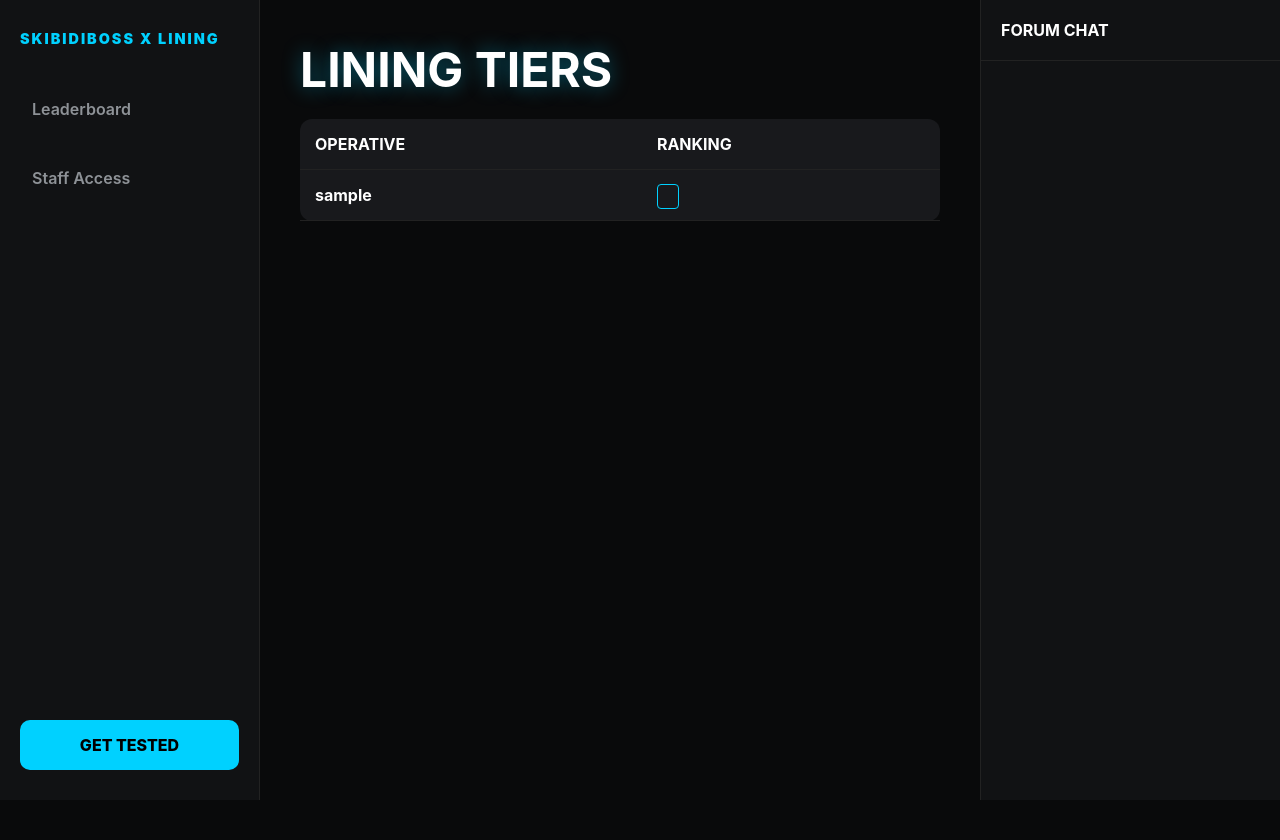
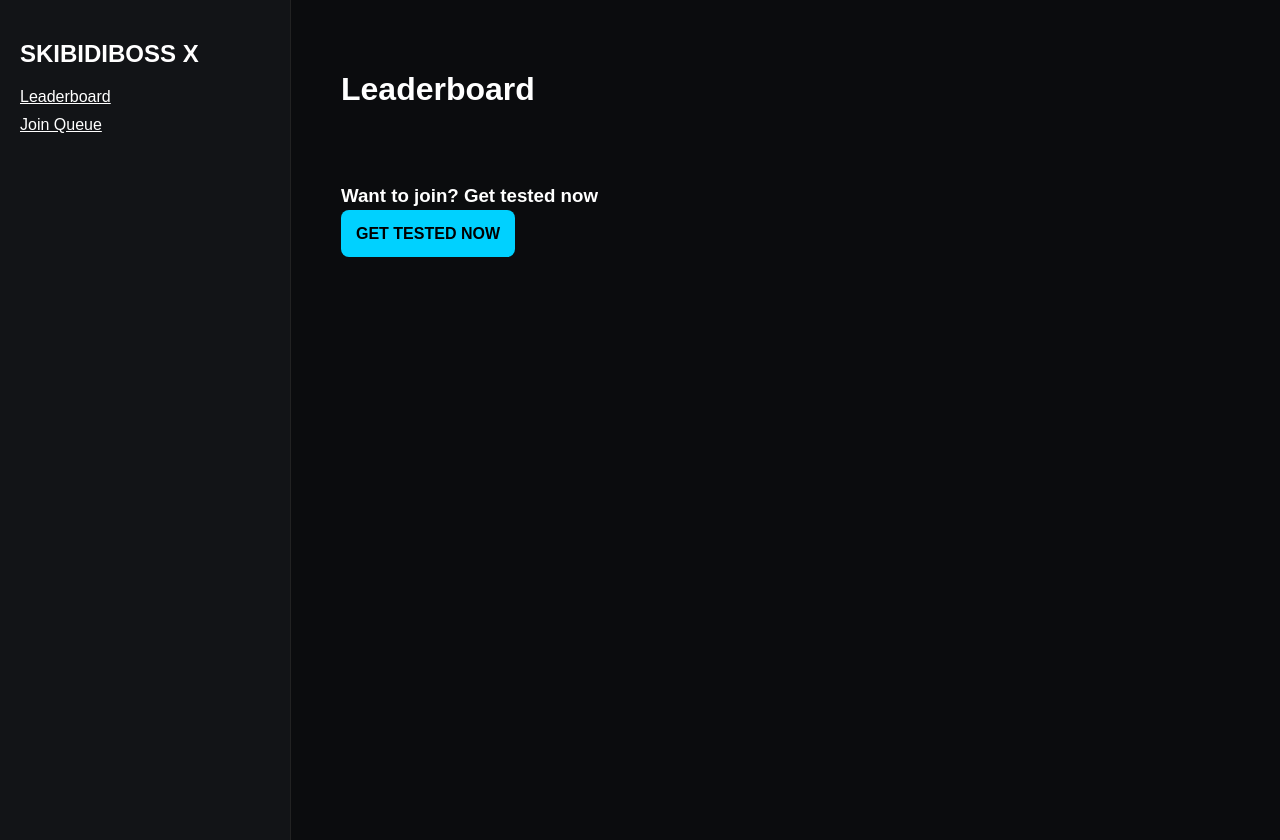
Before and after one commit to SKIBIDIBOSS/tiertests, a Node server app: template views/index.ejs in a window 1280 px wide. Before the commit the page ends 800 px from the top, so only its background shows below. Run offline with Node 20, Linux system fonts and the light colour scheme; the template is opened without the code that fills it: values that come from a table or form of the project are taken from there, others are empty; the visitor is signed in with stand-in values (Sample User, id 1); some libraries are stand-ins or nearby versions.

Commit message:
Update index.ejs

```diff
--- a/views/index.ejs
+++ b/views/index.ejs
@@ -1,59 +1,37 @@
 <!DOCTYPE html>
-<html lang="en">
+<html>
 <head>
-    <meta charset="UTF-8">
-    <title>SKIBIDIBOSS X LINING | HUB</title>
+    <title>SKIBIDIBOSS X LINING</title>
     <style>
-        :root { --bg: #090a0b; --sidebar: #111214; --accent: #00d1ff; --card: #18191c; --text: #ffffff; }
-        body { margin: 0; background: var(--bg); color: var(--text); font-family: 'Inter', sans-serif; display: grid; grid-template-columns: 260px 1fr 300px; height: 100vh; overflow: hidden; }
-        nav { background: var(--sidebar); padding: 30px 20px; display: flex; flex-direction: column; border-right: 1px solid #222; }
-        .logo { font-size: 0.9rem; font-weight: 900; color: var(--accent); margin-bottom: 40px; text-transform: uppercase; letter-spacing: 2px; }
-        .nav-link { padding: 12px; color: #8e9297; text-decoration: none; font-weight: 600; border-radius: 8px; margin-bottom: 5px; }
-        .nav-link:hover { background: #222; color: #fff; }
-        main { padding: 40px; overflow-y: auto; }
-        .glow-h1 { font-size: 3rem; margin: 0; text-shadow: 0 0 20px rgba(0,209,255,0.4); text-transform: uppercase; }
-        table { width: 100%; background: var(--card); border-radius: 12px; border-collapse: collapse; margin-top: 20px; }
-        th, td { text-align: left; padding: 15px; border-bottom: 1px solid #222; }
-        .tier-badge { border: 1px solid var(--accent); padding: 4px 10px; border-radius: 4px; font-size: 0.8rem; font-weight: bold; }
-        aside { background: var(--sidebar); border-left: 1px solid #222; display: flex; flex-direction: column; }
-        .chat-msgs { flex: 1; padding: 15px; overflow-y: auto; display: flex; flex-direction: column; gap: 8px; }
-        .msg { font-size: 0.85rem; padding: 5px; border-radius: 4px; }
-        .msg b { color: var(--accent); }
-        .msg.admin b { color: #ff4757; }
-        .chat-form { padding: 15px; border-top: 1px solid #222; }
-        .chat-input { width: 100%; padding: 10px; background: #000; border: 1px solid #333; color: #fff; border-radius: 5px; box-sizing: border-box; }
+        body { background: #0b0c0e; color: white; font-family: sans-serif; margin: 0; display: flex; }
+        .sidebar { width: 250px; background: #121417; height: 100vh; padding: 20px; border-right: 1px solid #222; }
+        .content { flex: 1; padding: 50px; }
+        .tier-card { background: #1c1e22; padding: 20px; border-radius: 10px; margin-bottom: 10px; display: flex; justify-content: space-between; }
+        .btn-test { background: #00d1ff; color: black; padding: 15px; border-radius: 8px; text-decoration: none; font-weight: bold; }
     </style>
 </head>
 <body>
-    <nav>
-        <div class="logo">SKIBIDIBOSS X LINING</div>
-        <a href="/" class="nav-link">Leaderboard</a>
-        <% if (user && user.role === 'admin') { %><a href="/admin" class="nav-link" style="color: #ff4757;">Admin Terminal</a><% } %>
-        <% if (user) { %><a href="/logout" class="nav-link" style="margin-top:20px;">Logout</a>
-        <% } else { %><a href="/login" class="nav-link" style="margin-top:20px;">Staff Access</a><% } %>
-        <div style="margin-top: auto; background: var(--accent); color: #000; padding: 15px; border-radius: 10px; text-align: center; font-weight: 800; cursor: pointer;">GET TESTED</div>
-    </nav>
-    <main>
-        <h1 class="glow-h1">Lining Tiers</h1>
-        <table>
-            <thead><tr><th>OPERATIVE</th><th>RANKING</th></tr></thead>
-            <tbody>
-                <% users.forEach(p => { %>
-                    <tr><td><b><%= p.username %></b></td><td><span class="tier-badge"><%= p.tier %></span></td></tr>
-                <% }) %>
-            </tbody>
-        </table>
-    </main>
-    <aside>
-        <div style="padding: 20px; font-weight: bold; border-bottom: 1px solid #222;">FORUM CHAT</div>
-        <div class="chat-msgs">
-            <% chat.forEach(m => { %><div class="msg <%= m.role %>"><b><%= m.username %>:</b> <%= m.text %></div><% }) %>
+    <div class="sidebar">
+        <h2>SKIBIDIBOSS X</h2>
+        <a href="/" style="color:white; display:block; margin: 10px 0;">Leaderboard</a>
+        <a href="/queue" style="color:white; display:block; margin: 10px 0;">Join Queue</a>
+        <% if (user && user.role === 'admin') { %>
+            <a href="/admin" style="color:red; display:block; margin: 10px 0;">Admin Panel</a>
+        <% } %>
+    </div>
+    <div class="content">
+        <h1>Leaderboard</h1>
+        <div class="leaderboard">
+            <% players.forEach(player => { %>
+                <div class="tier-card">
+                    <span><img src="<%= player.pfp %>" width="30"> <b><%= player.username %></b> (<%= player.ign %>)</span>
+                    <span>Sumo: <%= player.ranks.sumo %> | Bedfight: <%= player.ranks.bedfight %></span>
+                </div>
+            <% }) %>
         </div>
-        <% if (user) { %>
-            <form action="/chat/send" method="POST" class="chat-form">
-                <input type="text" name="text" class="chat-input" placeholder="Message forum..." required>
-            </form>
-        <% } %>
-    </aside>
+        <br><br>
+        <h3>Want to join? Get tested now</h3>
+        <a href="/queue" class="btn-test">GET TESTED NOW</a>
+    </div>
 </body>
 </html>
```
